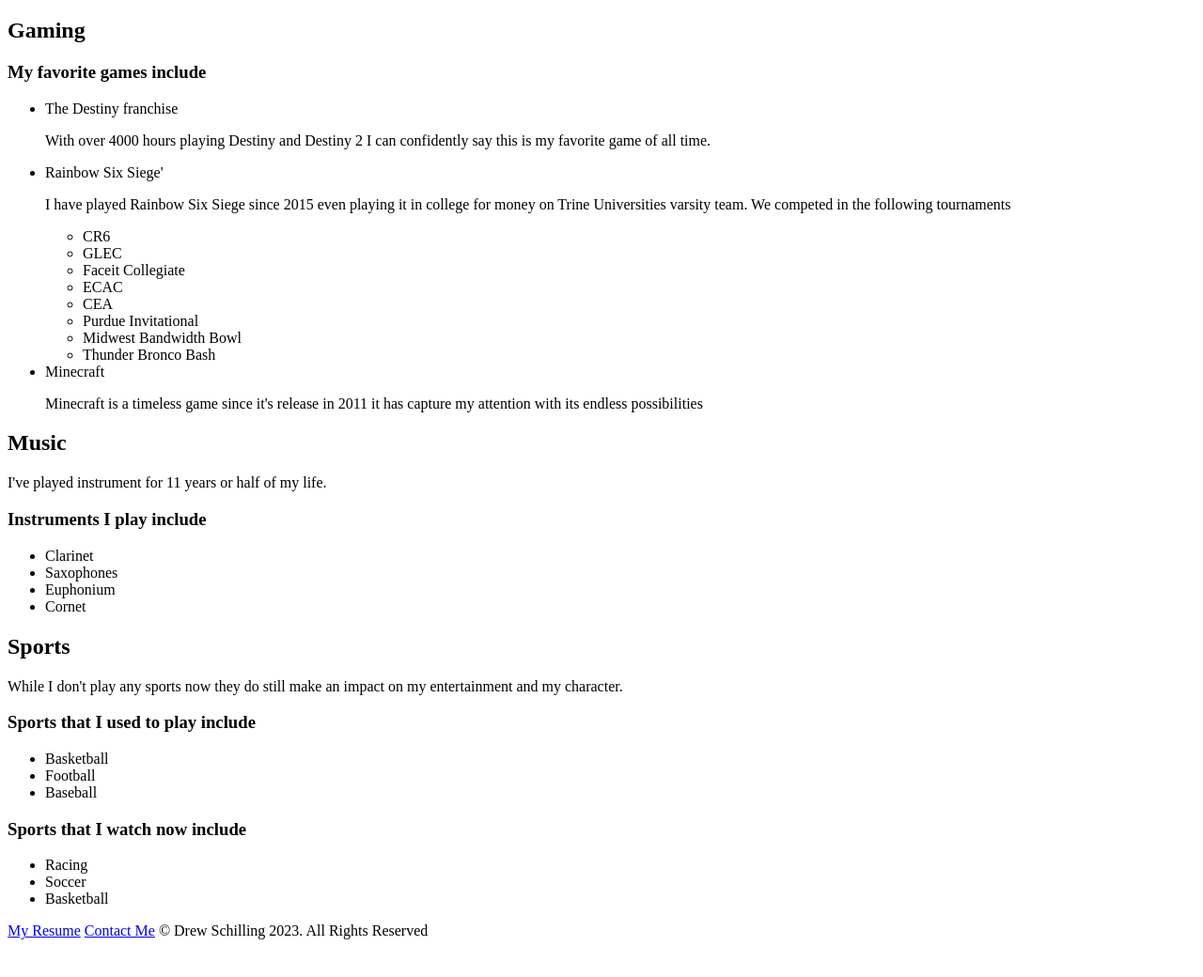
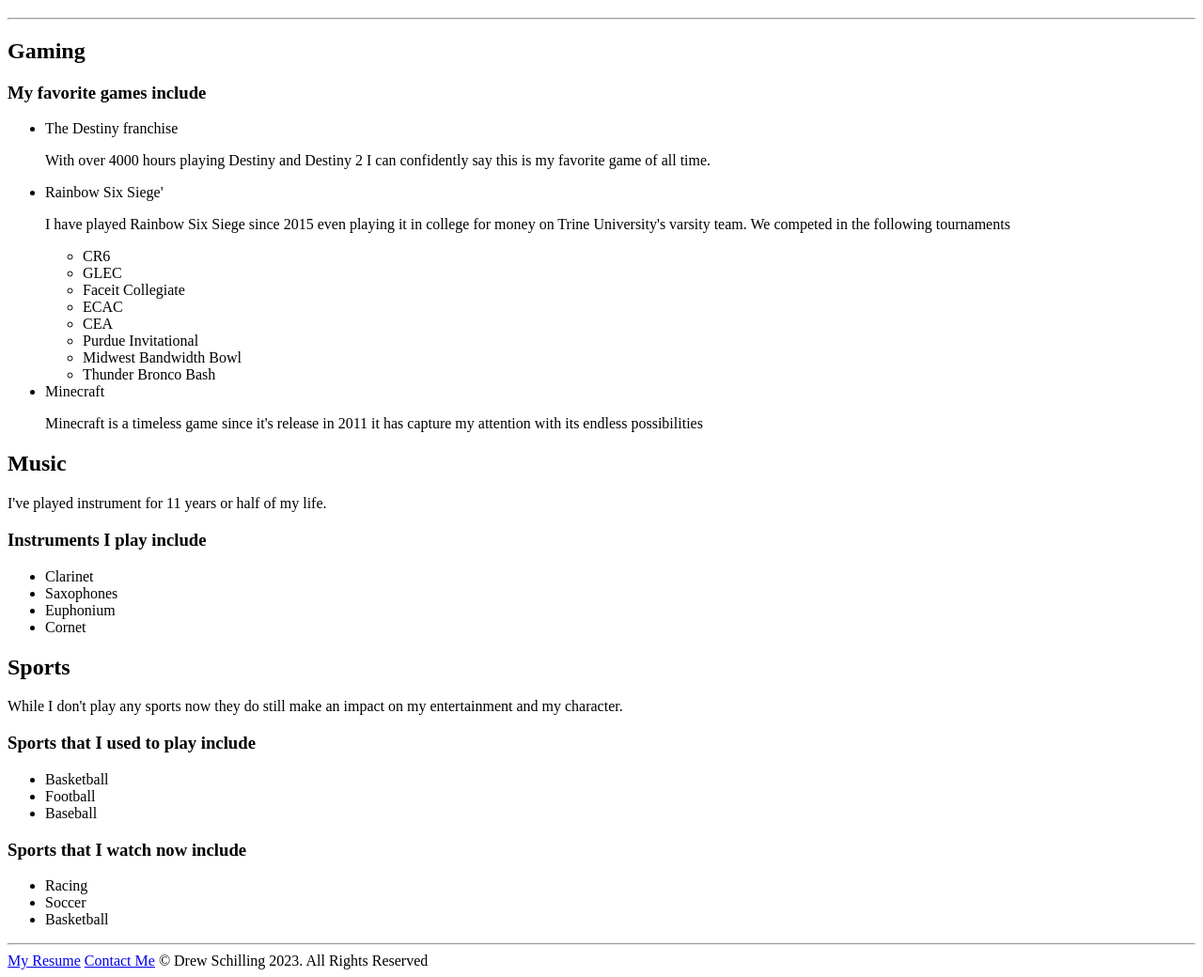
Before and after one commit to Czechrs/html-only-resume, a plain HTML site: page public/hobbies.html in a window 1280 px wide. Shown: the part 61-1101 px from the top of the page at 94% size. Before the commit the page ends 1069 px from the top, so only its background shows below. Drawn offline with Linux system fonts and the light colour scheme.

Commit message:
added <hr> to break up header, body, and footer some grammatical changes

```diff
--- a/public/hobbies.html
+++ b/public/hobbies.html
@@ -7,6 +7,7 @@
 <header>
   <h1>Hobbies</h1>
 </header>
+<hr>
 <body>
   <h2>Gaming</h2>
   <h3>My favorite games include</h3>
@@ -15,7 +16,7 @@
     <p>With over 4000 hours playing Destiny and Destiny 2 I can confidently say this is my favorite game of all time.</p>
     </li>
     <li>Rainbow Six Siege'
-    <p>I have played Rainbow Six Siege since 2015 even playing it in college for money on Trine Universities varsity team. We competed in the following tournaments</p>
+    <p>I have played Rainbow Six Siege since 2015 even playing it in college for money on Trine University's varsity team. We competed in the following tournaments</p>
       <ul>
         <li>CR6</li>
         <li>GLEC</li>
@@ -55,6 +56,7 @@
     <li>Basketball</li>
   </ul>
 </body>
+<hr>
 <footer>
   <a href="../index.html">My Resume</a>
   <a href="contact.html">Contact Me</a>
```
Also changed, not shown: index.html (+2 -0 lines), public/contact.html (+4 -0 lines).
